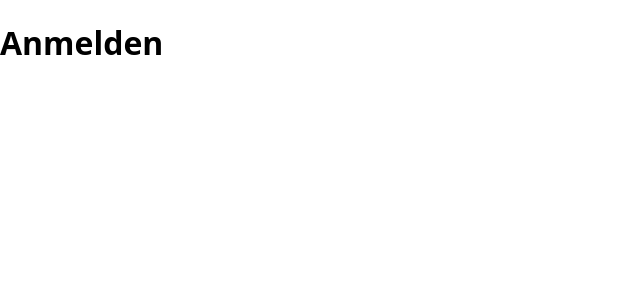
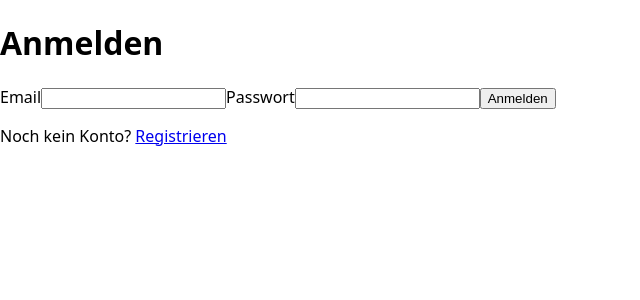
Before and after one commit to JCW-cloud/lernzeit-manager, a React (Vite) app in the folder frontend/: page /login in a window 1280 px wide. Shown: the top 300 px of the page, without its empty margins (0-640 px from the left). Built offline with nearby package versions, Linux system fonts and the light colour scheme.

Commit message:
Auth: Login, Registrieren, Token, RequireAuth (zwischenstand)

```diff
--- /dev/null
+++ b/frontend/src/api/client.ts
@@ -0,0 +1,120 @@
+import { getToken,clearToken } from "../lib/auth";
+import type { LoginRequest,RegisterRequest,TokenResponse } from "./types";
+
+const BASE = '/api';
+
+export class ApiError extends Error {
+    status: number;
+
+    constructor(status: number, message: string) {
+        super(message);
+        this.status = status;
+    }
+}
+
+// übersetzungstabelle
+const IDENTITY_MESSAGES: Record<string, string> = {
+    DuplicateUserName: 'Diese E-mail-Adresse ist bereits registriert.',
+    DuplicateEmail: 'Diese E-mail-Adresse ist bereits registriert.',
+    InvalidEmail: 'Ungültige E-mail.',
+    PasswordTooShort: 'Das Passwort benötigt mindestens 12 Zeichen.',
+    PasswordRequiresDigit: 'Das Passwort muss mindestens eine Zahl enthalten.',
+    PasswordRequiresUpper: 'Das Passwort muss mindestens einen Großbuchstaben enthalten.',
+    PasswordRequiresLower: 'Das Passwort muss mindestens einen Kleinbuchstaben enthalten.',
+};
+
+// 401: falsche login Daten
+function readErrorMessage(status: number, body: any): string {
+    if (status === 401){
+        return 'Email oder Passwort falsch.';
+    }
+    if (body !== null && body.errors !== undefined) {
+        const messages: string[] = [];
+
+        for (const key of Object.keys(body.errors)) {
+            const german = IDENTITY_MESSAGES[key];
+
+            if (german !== undefined) {
+                messages.push(german);
+            } else {
+                messages.push(...body.errors[key]);
+            }
+        }
+        return messages.join(' ');
+    }
+    if (body !== null && body.detail !== undefined) {
+        return body.detail;
+    }
+    return 'Fehler ' + status;
+}
+
+export function errorText(error: unknown): string {
+    if (error instanceof ApiError) {
+        return error.message;
+    }
+    return 'Server nicht erreichbar.';
+}
+
+async function request<T>(path: string, options: RequestInit = {}): Promise<T> {
+
+    // header bauen
+    const headers: Record<string, string> = {
+        'Content-Type': 'application/json',
+    }
+
+    const token = getToken();
+    if (token !== null) {
+        headers['Authorisation'] = 'Bearer' + token;
+    }
+
+    // Anfrage abschicken
+    const response = await fetch(BASE + path, {...options, headers });
+
+    // Antwort lesen
+    const text = await response.text();
+
+    let body: any = null;
+    if (text !== '') {
+        try{
+            body = JSON.parse(text);
+        } catch {
+            body = null;
+        }
+    }
+
+    // fehler behandeln
+    if (!response.ok) {
+
+        const isLoginCall = path.startsWith('/auth/login');
+        if (response.status === 401 && !isLoginCall) {
+            clearToken;
+            window.location.assign('/login');
+        }
+
+        throw new ApiError(response.status, readErrorMessage(response.status, body));
+
+    }
+
+    return body as T;
+
+}
+
+//======================================================================
+// Endpunkte
+//======================================================================
+
+// auth
+
+export function login(data: LoginRequest): Promise<TokenResponse> {
+    return request<TokenResponse>('/auth/login?useCookies=false', {
+        method: 'POST',
+        body: JSON.stringify(data),
+    });
+}
+
+export function register(data: RegisterRequest): Promise<void> {
+    return request<void>('/auth/register', {
+        method: 'POST',
+        body: JSON.stringify(data),
+    });
+}
--- /dev/null
+++ b/frontend/src/lib/auth.ts
@@ -0,0 +1,18 @@
+
+const TOKEN_KEY = 'accessToken';
+
+export function getToken(): string | null {
+    return localStorage.getItem(TOKEN_KEY);
+}
+
+export function saveToken(token: string): void {
+    localStorage.setItem(TOKEN_KEY, token);
+}
+
+export function clearToken(): void {
+    localStorage.removeItem(TOKEN_KEY);
+}
+
+export function isLoggedIn(): boolean {
+    return getToken() !== null;
+}
--- a/frontend/src/pages/LoginPage.tsx
+++ b/frontend/src/pages/LoginPage.tsx
@@ -1,6 +1,76 @@
+import { useState } from 'react';
+import { Link, useNavigate } from 'react-router-dom';
+import { login, errorText} from '../api/client';
+import { saveToken } from '../lib/auth';
+import '../features/auth/auth.css';
+
 
 export default function LoginPage() {
+
+    const navigate = useNavigate();
+
+    const [email, setEmail] = useState('');
+    const [password, setPassword] = useState('');
+
+    const [error, setError] = useState<string | null>(null);
+
+    const [busy, setBusy] = useState(false);
+
+    async function handleSubmit(event: React.FormEvent) {
+
+        event.preventDefault();
+
+        setError(null);
+        setBusy(true);
+
+        try {
+            const result = await login({ email: email, password: password });
+            saveToken(result.accessToken);
+            navigate('/');
+        } catch (err) {
+            setError(errorText(err));
+        } finally {
+            setBusy(false);
+        }
+
+    }
+
     return(
-        <h1>Anmelden</h1>
+        <div className="auth-page">
+            <form className="auth-card" onSubmit={handleSubmit}>
+
+                <h1>Anmelden</h1>
+
+                <label>
+                    Email
+                    <input
+                        type="email"
+                        value={email}
+                        required
+                        onChange={event => setEmail(event.target.value)}
+                    />
+                </label>
+
+                <label>
+                    Passwort
+                    <input
+                        type="password"
+                        value={password}
+                        required
+                        onChange={event => setPassword(event.target.value)}
+                    />
+                </label>
+
+                {error !== null && <p className="auth-error">{error}</p>}
+
+                <button type="submit" disabled={busy}>
+                    {busy ? 'Anmelden...' : 'Anmelden'}
+                </button>
+
+                <p className="auth-switch">
+                    Noch kein Konto? <Link to="/registrieren">Registrieren</Link>
+                </p>
+            </form>
+        </div>
     );
 }
--- a/frontend/vite.config.ts
+++ b/frontend/vite.config.ts
@@ -4,4 +4,12 @@ import { defineConfig } from 'vite'
 // https://vite.dev/config/
 export default defineConfig({
   plugins: [react()],
-})
+  server: {
+    proxy: {
+      '/api': {
+        target: 'http//localhost:5000',
+        changeOrigin: true,
+      },
+    },
+  },
+});
```
Also changed, not shown: frontend/src/api/types.ts (+17 -0 lines), frontend/src/features/auth/auth.css (added).
